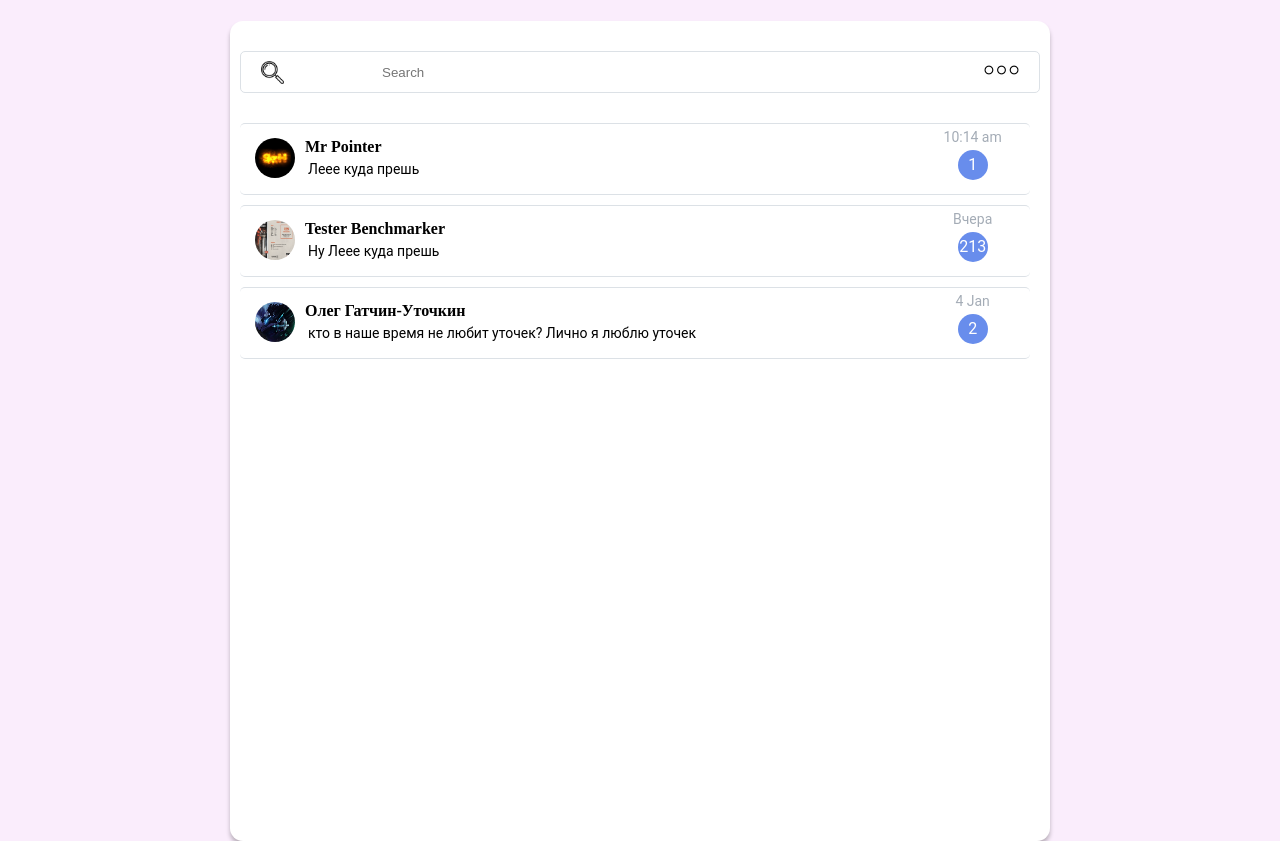
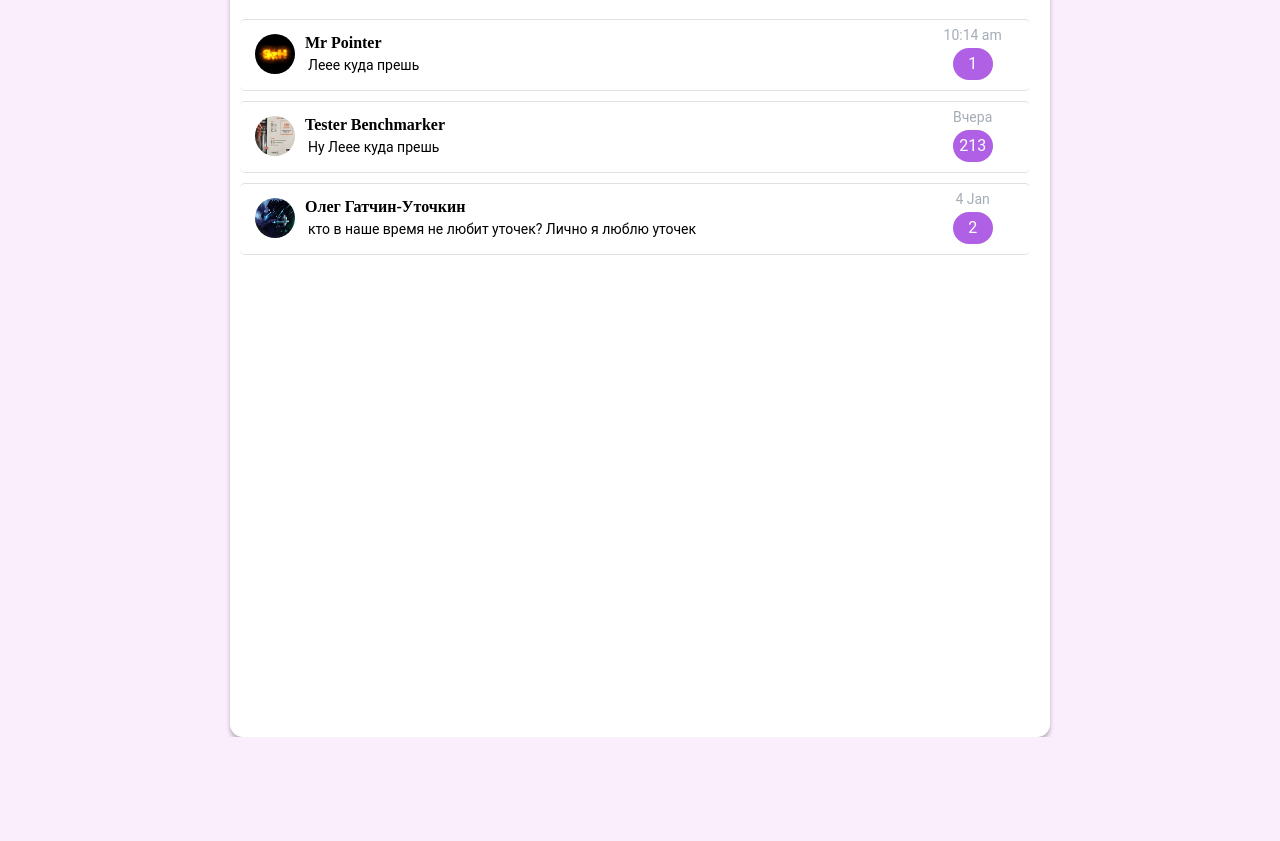
Before and after one commit to SzHHard/MiddleFrontendModule1, a website built with Parcel: page index.html in a window 1280 px wide. Shown: the part 79-920 px from the top of the page. After the commit the page ends 816 px from the top, so only its background shows below. Built offline with nearby package versions, Linux system fonts and the light colour scheme.

Commit message:
improved chats//chat styling

```diff
--- a/src/pages/chatpage/chat.scss
+++ b/src/pages/chatpage/chat.scss
@@ -4,7 +4,7 @@
     border-radius: 13px;
     width: 850px;
     height: 800px;
-
+    margin-top: 30px;
     align-self: center;
     position: relative;
     display: flex;
@@ -29,6 +29,7 @@
             font-style: normal;
             font-weight: 300;
             font-size: 24px;
+            cursor: pointer;
 
             color: #636363;
             img {
--- a/src/pages/chatpage/index.js
+++ b/src/pages/chatpage/index.js
@@ -5,6 +5,7 @@ import companionAva from '../../../static/avatars/szh.jpg';
 import chooseFileImg from '../../../static/devImages/chooseFile.png';
 import sendMessageImg from '../../../static/devImages/sendMessage.png';
 import backLink from '../../../static/devImages/back.png';
+import { RedirectPathnameHOF } from '../../utils/redirect';
 
 const data = {
     more,
@@ -20,4 +21,7 @@ const elem = document.querySelector('#mainContent');
 
 if(document.location.pathname === '/currentChat'){
     elem.innerHTML = renderedChat;
+
+    const backLink = document.querySelector('.backLink');
+    backLink.addEventListener('click', RedirectPathnameHOF('/'));
 }
--- a/src/pages/chats/chats.tmpl.js
+++ b/src/pages/chats/chats.tmpl.js
@@ -1,7 +1,9 @@
 
 
 
-export let chats = /*html*/ `<div class='chatsBlock'>
+export let chats = /*html*/
+`
+<div class='chatsBlock'>
     <div class='chatsBlock__searchbarContainer'>
         <div class='left'>
             <img class='lense' src=<%=lense %> alt='lense' />
@@ -32,8 +34,9 @@ export let chats = /*html*/ `<div class='chatsBlock'>
             <div class='rightSide'>
                 <p><%= companion.lastMessageTime %></p>
                 <div class='newMessagesCount'>
-                    <span> <%= companion.newMessagesCount %> <span></div>
+                     <span> <%= companion.newMessagesCount %> </span>
                 </div>
+            </div>
         </div>
     <% }) %>
 
--- a/src/pages/chats/chatsStyles.scss
+++ b/src/pages/chats/chatsStyles.scss
@@ -7,9 +7,12 @@
     display: flex;
     flex-direction: column;
     padding: 10px;
-    margin-top: 30px;
+    //margin-top: 30px;
     //justify-self: center;
     align-self: center;
+    position: absolute;
+    bottom: -16px;
+
 
     .chatsBlock__searchbarContainer {
         height: 40px;
@@ -79,7 +82,7 @@
     }
     .rightSide {
         margin-right: 10px;
-        margin-top: -5px;
+        margin-top: 1px;
         margin-bottom: 5px;
         width: 85px;
         display: flex;
@@ -98,8 +101,8 @@
         .newMessagesCount {
             min-width: 30px;
             min-height: 30px;
-            background-color: #688DEC;
-            border-radius: 500px;
+
+            border-radius: 50px;
             display: flex;
             justify-content: center;
             align-content: center;
@@ -109,9 +112,16 @@
             font-weight: normal;
             font-size: 16px;
             color: #ffffff;
+            background-color: #af60e4;
+            padding: 1px;
+            padding-right: 5px;
+            padding-left: 5px;
 
             span{
+                //border-radius: 18px;
+                //background: aqua;
                 align-self: center;
+
             }
         }
     }
--- a/src/pages/chats/index.js
+++ b/src/pages/chats/index.js
@@ -6,7 +6,7 @@ import avatar2 from '../../../static/avatars/2.png'
 import avatar3 from '../../../static/avatars/kindred.jpg'
 import lense from '../../../static/devImages/32pxlense.png'
 import more from '../../../static/devImages/3dots.jpg'
-
+import {RedirectPathnameHOF} from '../../utils/redirect'
 
 
 let data = {
@@ -45,4 +45,9 @@ const elem = document.querySelector('#mainContent');
 
 if (window.location.pathname === '/') {
     elem.innerHTML = template;  //потом, возможно, поменять innerHTML на другие слова
+
+    const chatContainers = document.querySelectorAll('.chatsBlock__chatPreviewContainer');
+    chatContainers.forEach((chatContainer) => {
+        chatContainer.addEventListener('click', RedirectPathnameHOF('/currentChat'))
+    })
 }
--- a/styles.scss
+++ b/styles.scss
@@ -16,6 +16,7 @@ body{
     background-color: #FAEDFC;
     height: 100%;
     margin: 0;
+    overflow: hidden;
 }
 
 .mainContent{
@@ -23,6 +24,7 @@ body{
     display: flex;
     flex-direction: column;
     justify-content: center;
+
 }
 
 .root{
```
